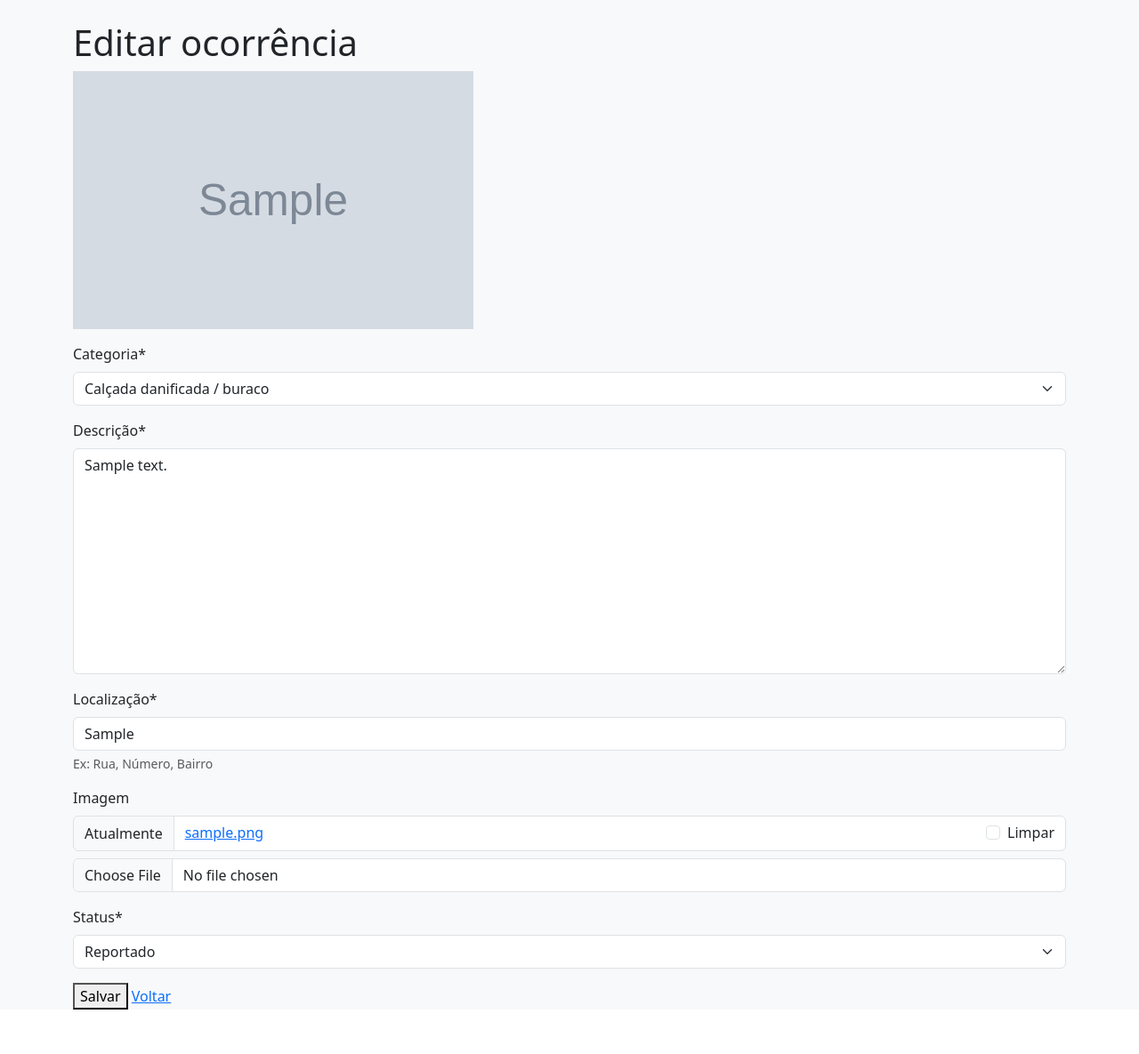
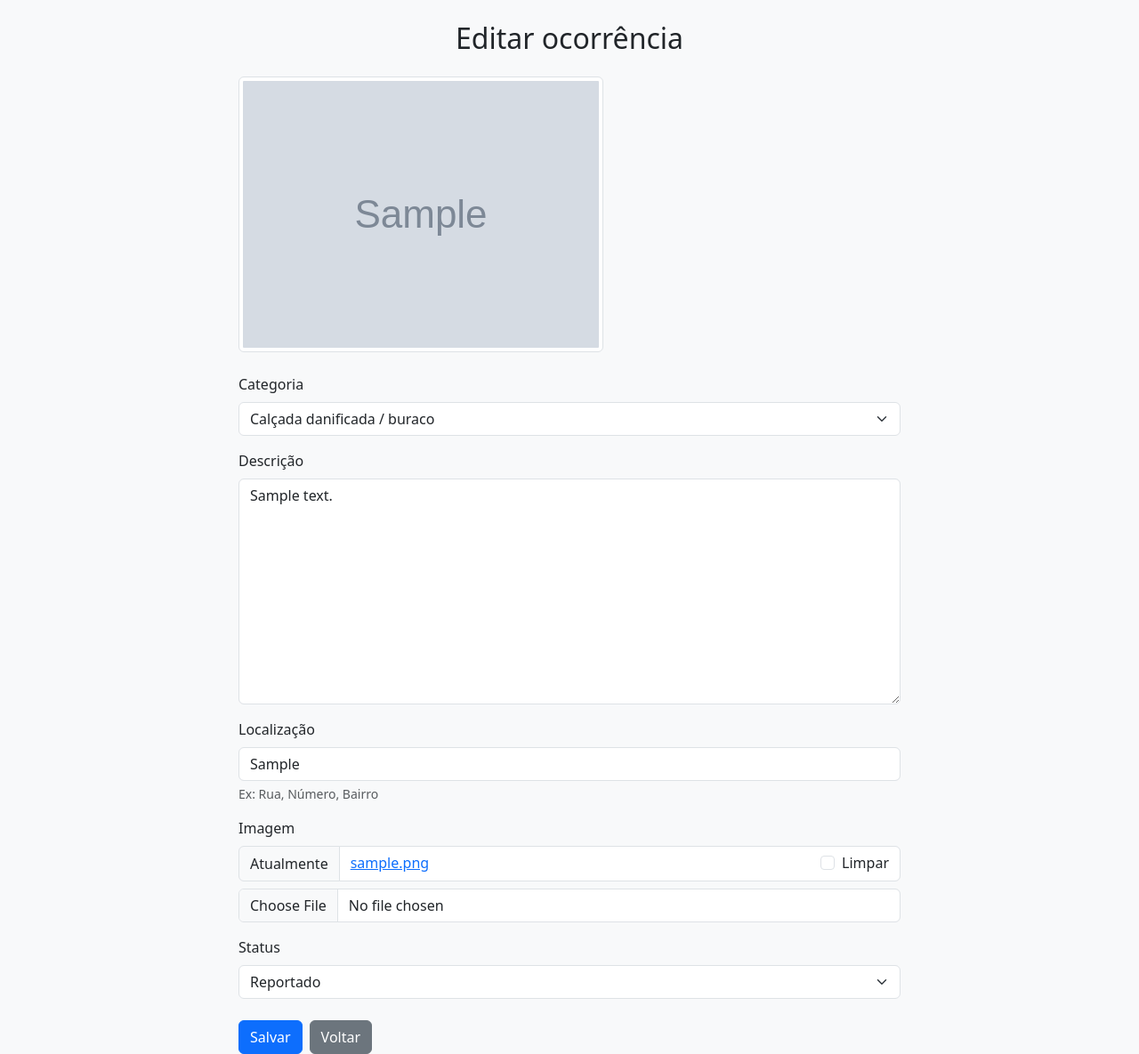
Before and after one commit to dalessandrosantos/alerta-urbano, a Django app: page /editar/1/ in a window 1280 px wide. Shown: the part 56-1241 px from the top of the page at 89% size. Before the commit the page ends 1191 px from the top, so only its background shows below. Run offline with Django 5.2, Linux system fonts and the light colour scheme; a user stored in the database is signed in; tables that the repository leaves empty hold one stand-in row (values such as "Sample post"); grey boxes marked "Sample" are stand-in pictures; some libraries are stand-ins or nearby versions.

Commit message:
estiliza página editar

```diff
--- a/ocorrencias/templates/ocorrencias/base.html
+++ b/ocorrencias/templates/ocorrencias/base.html
@@ -6,21 +6,32 @@
     <title> {% block title %}Document{% endblock title %}</title>
     <!-- Carrega estilos do Bootstrap 5  -->
      <link href="https://cdn.jsdelivr.net/npm/bootstrap@5.3.8/dist/css/bootstrap.min.css" rel="stylesheet" integrity="sha384-sRIl4kxILFvY47J16cr9ZwB07vP4J8+LH7qKQnuqkuIAvNWLzeN8tE5YBujZqJLB" crossorigin="anonymous">
+
+    <!-- Remove os * dos formulários -->
+    <style>
+        .asteriskField {
+            display: none;
+        }
+    </style>
+
 </head>
 <body class="bg-light">
 
     <nav class="navbar navbar-expand-lg bg-dark mb-4" data-bs-theme="dark">
+
         <div class="container">
-            <a class='navbar-brand' href="{% url 'reportar' %}">Alerta Urbano</a>
+            <a class='navbar-brand' href="{% url 'reportar' %}">
+                Alerta Urbano
+            </a>
 
-            <a  class="btn btn-outline-light btn-sm" href="{% url 'login' %}">Acesso restrito</a>
+            <a  class="btn btn-outline-light btn-sm" href="{% url 'login' %}">
+                Acesso restrito
+            </a>
         </div>
+
     </nav>
 
-    <div class="container">
-        {% block content %}{% endblock content %}
-    </div>
-
+    {% block content %}{% endblock content %}
 
     <!--  Carrega scripts do Bootstrap 5  -->
     <script src="https://cdn.jsdelivr.net/npm/bootstrap@5.3.8/dist/js/bootstrap.bundle.min.js" integrity="sha384-FKyoEForCGlyvwx9Hj09JcYn3nv7wiPVlz7YYwJrWVcXK/BmnVDxM+D2scQbITxI" crossorigin="anonymous"></script>
--- a/ocorrencias/templates/ocorrencias/editar.html
+++ b/ocorrencias/templates/ocorrencias/editar.html
@@ -4,25 +4,37 @@
 {% block title %}Alerta Urbano - Editar Ocorrência{% endblock title %}
 
 {% block content %}
-<h1>Editar ocorrência</h1>
+<div class="container">
 
-<div class="mb-3">
+    <div class="col-lg-8 mx-auto">
+
+        <h2 class="text-center mb-4">Editar ocorrência</h2>
 
         <form action="{% url "editar" ocorrencia.pk %}" method="POST" enctype="multipart/form-data" class="form-container">
             {% csrf_token %}
+
+            <div class="mb-4">
                 {% if ocorrencia.imagem %}
-            <img src="{{ ocorrencia.imagem.url }}" alt="Imagem da ocorrência"  style="height: 290px; width: 450px;">
+                    <img src="{{ ocorrencia.imagem.url }}" alt="Imagem da ocorrência"  class="img-fluid img-thumbnail">
                 {% else %}
-            <p>Nenhuma imagem enviada</p>
+                    <div class="text-center text-secundary py-4 border rounded">
+                        Nenhuma imagem enviada
+                    </div>
+
                 {% endif %}
-
             </div>
 
             {{ form|crispy}}
 
-    <button type="submit" class="">Salvar</button>
-    <a href="{% url 'painel' %}" class="">Voltar</a>
+            <div class="d-flex gap-2 mt-4">
+                <button type="submit" class="btn btn-primary">Salvar</button>
+
+                <a href="{% url 'painel' %}" class="btn btn-secondary">Voltar</a>
+            </div>
+
         </form>
 
+    </div>
 
+</div>
 {% endblock content %}
--- a/ocorrencias/templates/registration/login.html
+++ b/ocorrencias/templates/registration/login.html
@@ -3,7 +3,7 @@
 
 {% block title %}Alerta Urbano - Login{% endblock title %}
 
-{% block content %}
+{% block content %}Reporte
 <div class="container">
 
     <h1>Faça seu Login</h1>
```
Also changed, not shown: ocorrencias/templates/ocorrencias/painel.html (+45 -13 lines), ocorrencias/templates/ocorrencias/reportar.html (+14 -3 lines). Lines whose indentation alone changed are shown as unchanged.
